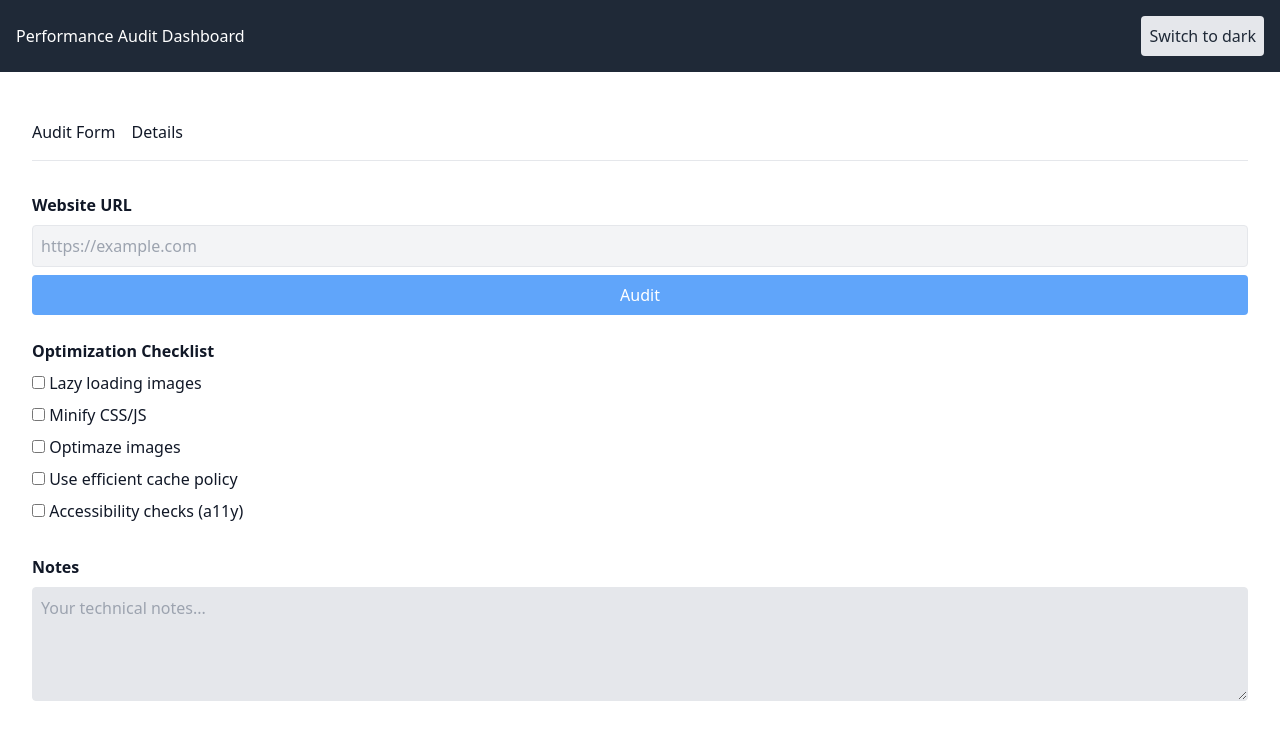
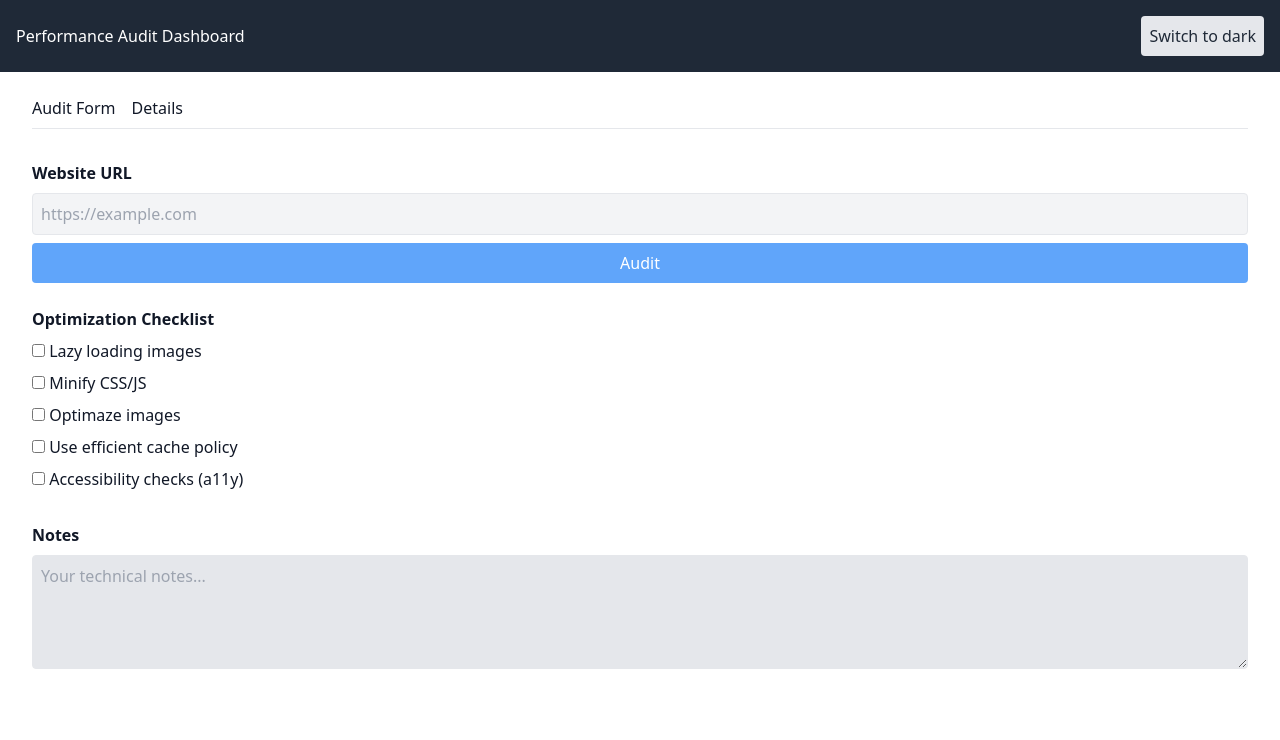
Before and after one commit to marazmlab/performance-dashboard-app, a React (Vite) app: page / in a window 1280 px wide. Shown: the top 740 px of the page. Built offline with nearby package versions, Linux system fonts and the light colour scheme.

Commit message:
style: adjust SectionNavbar and Dashboard paddings

```diff
--- a/src/components/SectionNavbar.jsx
+++ b/src/components/SectionNavbar.jsx
@@ -5,13 +5,13 @@ const SectionNavbar = () => {
         <nav className="flex gap-4 py-2 bb- border-b mb-8 bg-white dark:bg-gray-900 sticky top-0 z-10">
             <a
                 href="#audit-form"
-                className="flex gap-4 py-2 bg-white dark:bg-gray-900 sticky top-0 z-10"
+                className="flex gap-4  bg-white dark:bg-gray-900 sticky top-0 z-10"
             >
                 Audit Form
             </a>
             <a
                 href="#audit-details"
-                className="flex gap-4 py-2 bg-white dark:bg-gray-900 sticky top-0 z-10"
+                className="flex gap-4 bg-white dark:bg-gray-900 sticky top-0 z-10"
             >
                 Details
             </a>
--- a/src/pages/Dashboard.jsx
+++ b/src/pages/Dashboard.jsx
@@ -34,7 +34,7 @@ function Dashboard() {
     }
 
     return(
-        <div className="py-8">
+        <div className="py-4">
             <SectionNavbar />
             <AuditForm onAudit={handleAudit} />
             {loading && <div className="text-blue-600 mb-4">Audit results loading...</div>}
```
